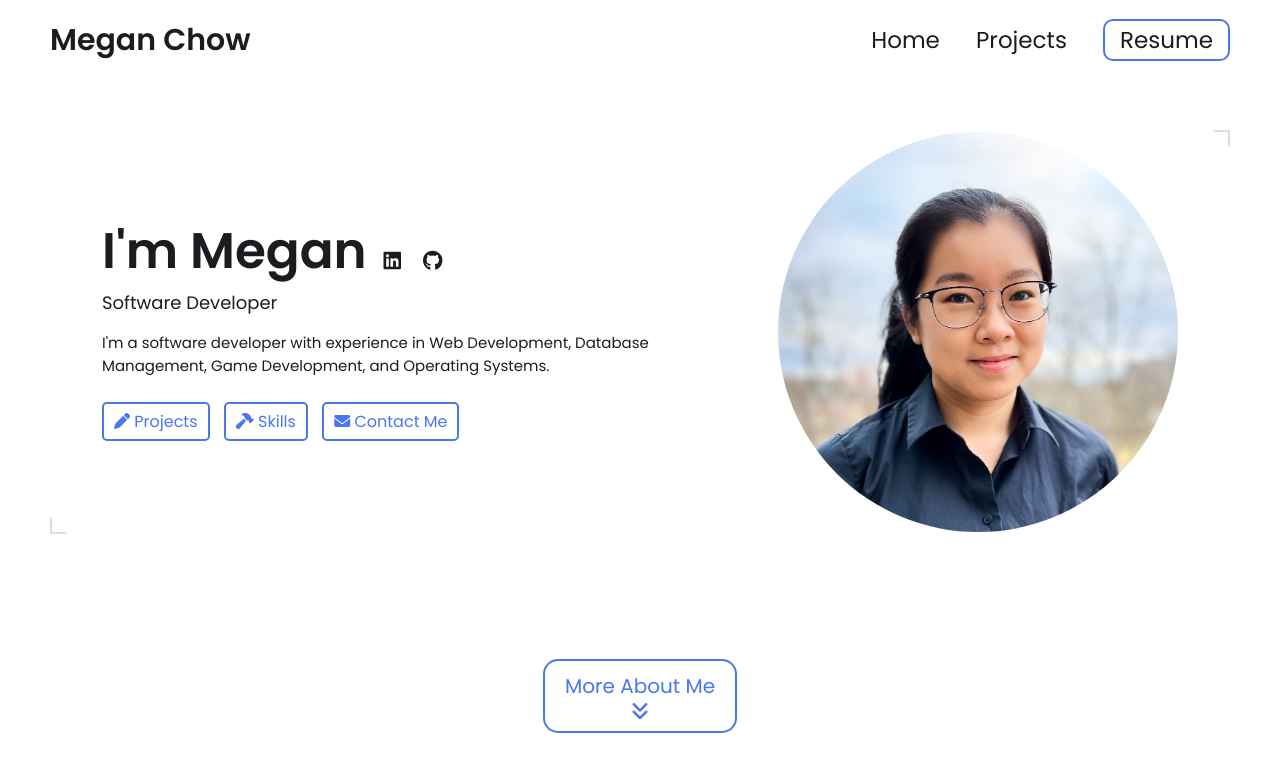
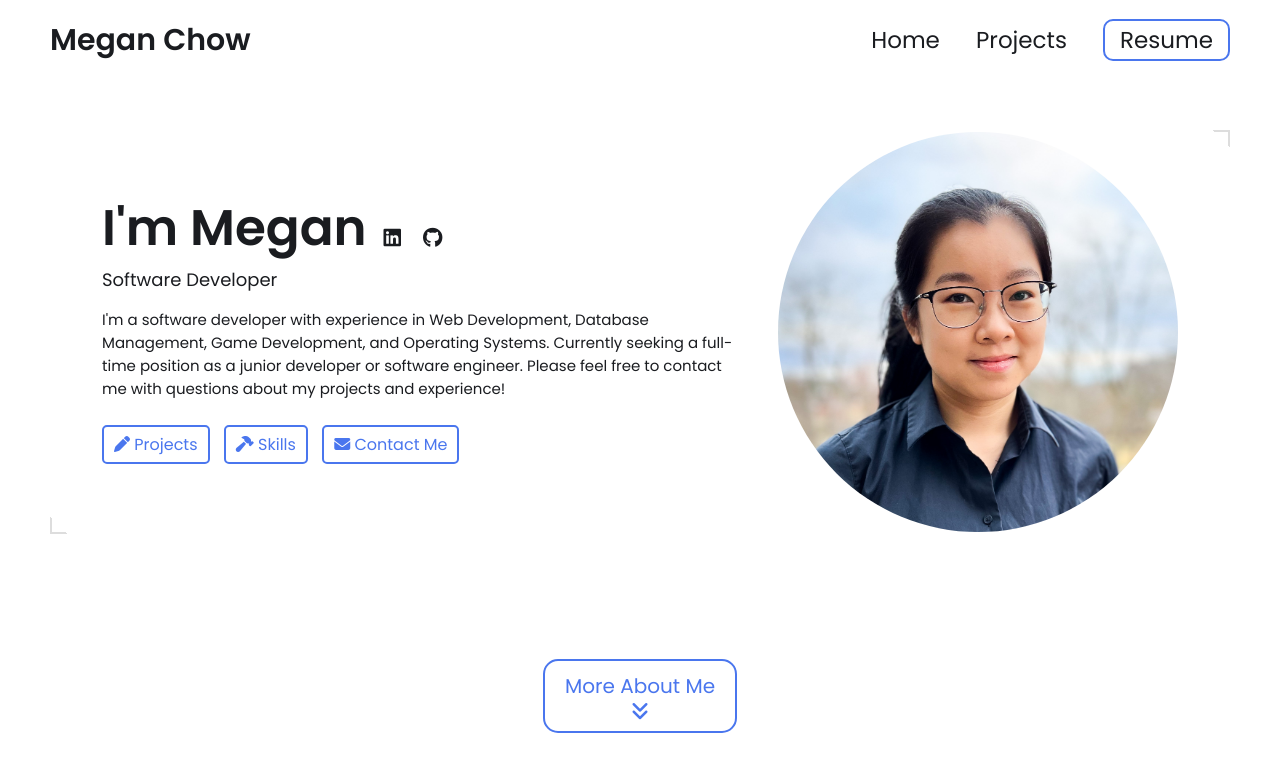
Before and after one commit to megan-chow/megan-chow.github.io, a Jekyll site: the page built from index.html, in a window 1280 px wide and 900 px high. Shown: the top 772 px of the window. Built offline with Jekyll 4.4.1, drawn with Linux system fonts in a browser that asks for light colours.

Commit message:
contact form

```diff
--- a/_config.yml
+++ b/_config.yml
@@ -15,7 +15,7 @@ title: Megan Chow's Portfolio # This is what shows up in the tab of the browser
 name: Megan Chow
 headline: Software Developer
 description: >- # dont remove this line. this will ignore all new lines until the next section
-  I'm a software developer with experience in Web Development, Database Management, Game Development, and Operating Systems.
+  I'm a software developer with experience in Web Development, Database Management, Game Development, and Operating Systems. Currently seeking a full-time position as a junior developer or software engineer. Please feel free to contact me with questions about my projects and experience!
 
 # Place your profile image in /assets/images/profile-image/folder and edit the file name
 profile_image: ./assets/images/profile-image/headshot.jpg
@@ -76,7 +76,7 @@ skills:
 
 
 # Contact Form Setup. Setup an account and copy over the key. When someone fills out the form, it will be received in your email.
-formspree-key:   https://formspree.io/f/{8-digit key}
+formspree-key:   xblgalzg
 
 
 
```
